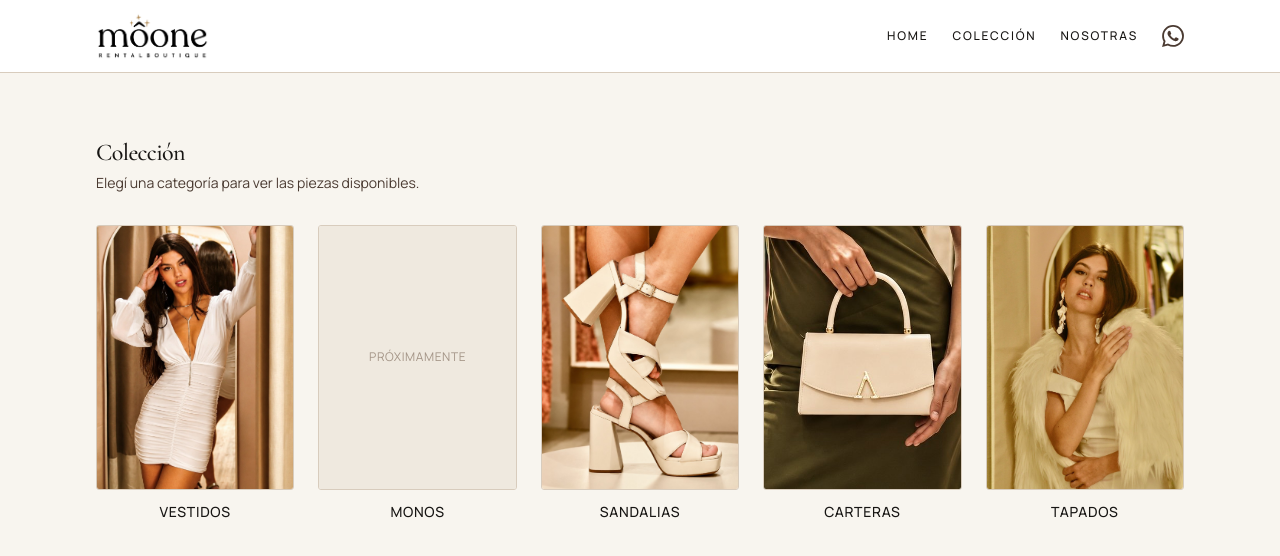
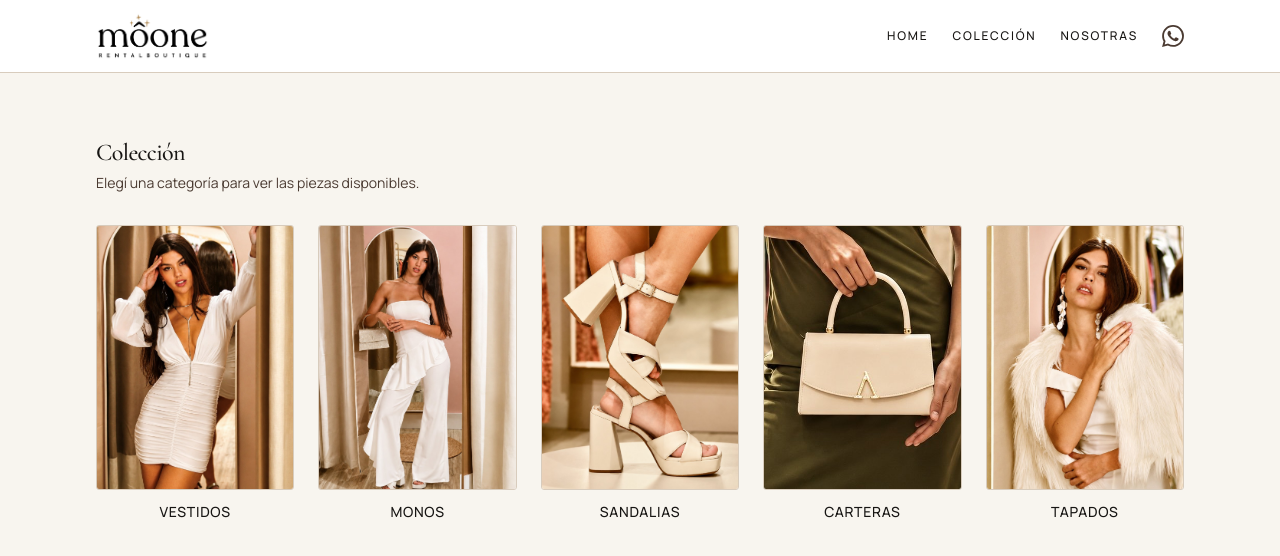
Before and after one commit to natalianzt31-beep/moone-web, a Next.js app: page /coleccion in a window 1280 px wide. Shown: the top 556 px of the page. Built offline with nearby package versions, Linux system fonts and the light colour scheme.

Commit message:
Add Monos photo and replace Tapados with fur coat portrait
Fills in the last gap in Colección: Monos now shows the strapless
jumpsuit shot instead of the "Próximamente" placeholder, and Tapados
swaps to the fur coat portrait from the latest shoot. All five
categories now have real photography.

```diff
--- a/app/coleccion/page.tsx
+++ b/app/coleccion/page.tsx
@@ -3,7 +3,7 @@ import { Nav } from "@/components/Nav";
 
 const ARTICULOS: { nombre: string; foto: string | null }[] = [
   { nombre: "Vestidos", foto: "/images/categorias/vestidos.jpg" },
-  { nombre: "Monos", foto: null },
+  { nombre: "Monos", foto: "/images/categorias/monos.jpg" },
   { nombre: "Sandalias", foto: "/images/categorias/sandalias.jpg" },
   { nombre: "Carteras", foto: "/images/categorias/carteras.jpg" },
   { nombre: "Tapados", foto: "/images/categorias/tapados.jpg" },
```
Also changed, not shown: public/images/categorias/monos.jpg (added), public/images/categorias/tapados.jpg.
